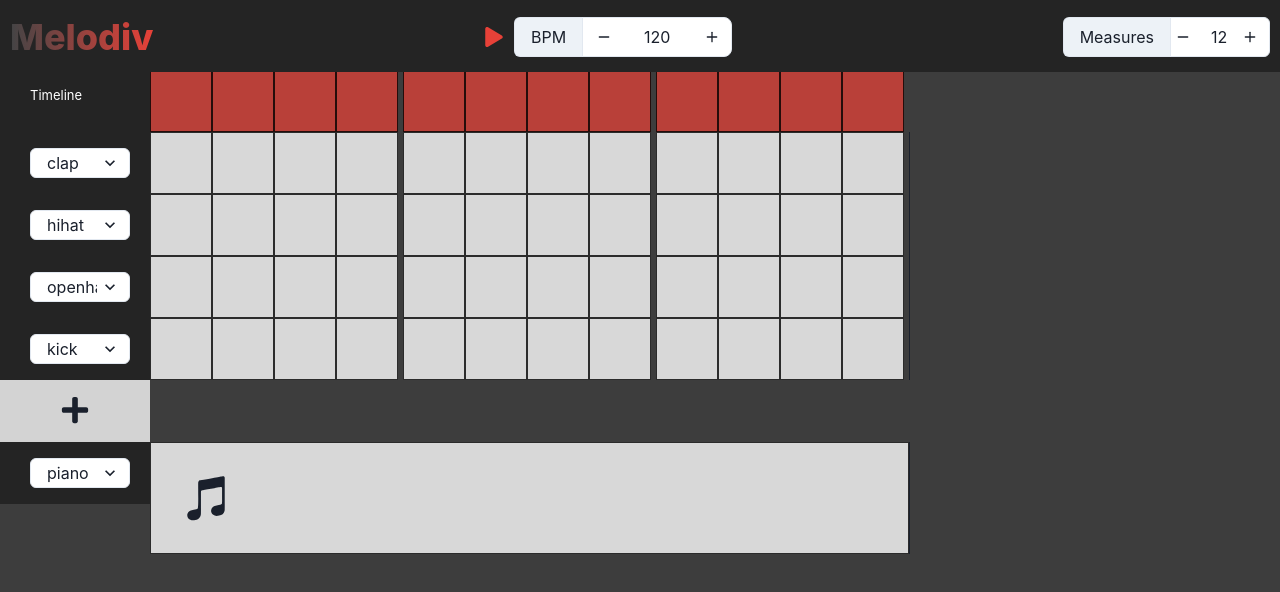
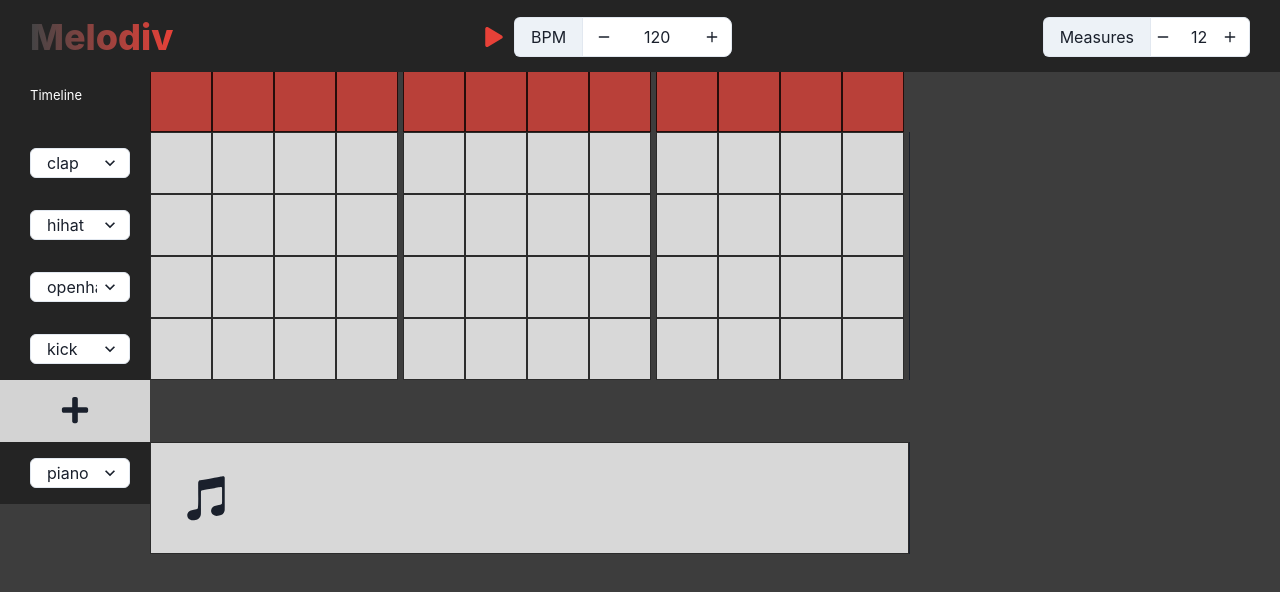
Before and after one commit to Basile-Lequeux/sandbox-music, a React (Create React App) app: page / in a window 1280 px wide. Shown: the top 592 px of the page. Built offline with nearby package versions, Linux system fonts and the light colour scheme.

Commit message:
adjust display header

```diff
--- a/src/Header.js
+++ b/src/Header.js
@@ -44,7 +44,7 @@ export const Header = () => {
       position={"fixed"}
       w={"100%"}
     >
-      <Box padding="10px 0 8px 10px" display={"flex"}>
+      <Box padding="10px 0 8px 30px" display={"flex"}>
         <Text
           bgGradient="linear(to-r, #434445, #e74138)"
           bgClip="text"
@@ -113,12 +113,7 @@ export const Header = () => {
           </InputRightElement>
         </InputGroup>
       </Box>
-      <Box
-        padding="10px 10px 8px 0"
-        justify={"flex-end"}
-        alignItems={"center"}
-        display={"flex"}
-      >
+      <Box padding="10px 30px 8px 0" display={"flex"}>
         <InputGroup>
           <InputLeftAddon>Measures</InputLeftAddon>
           <InputLeftElement left={"100px"}>
@@ -153,5 +148,5 @@ export const Header = () => {
     </Flex>
   );
 };
-const styles = {};
+
 export default Header;
```
